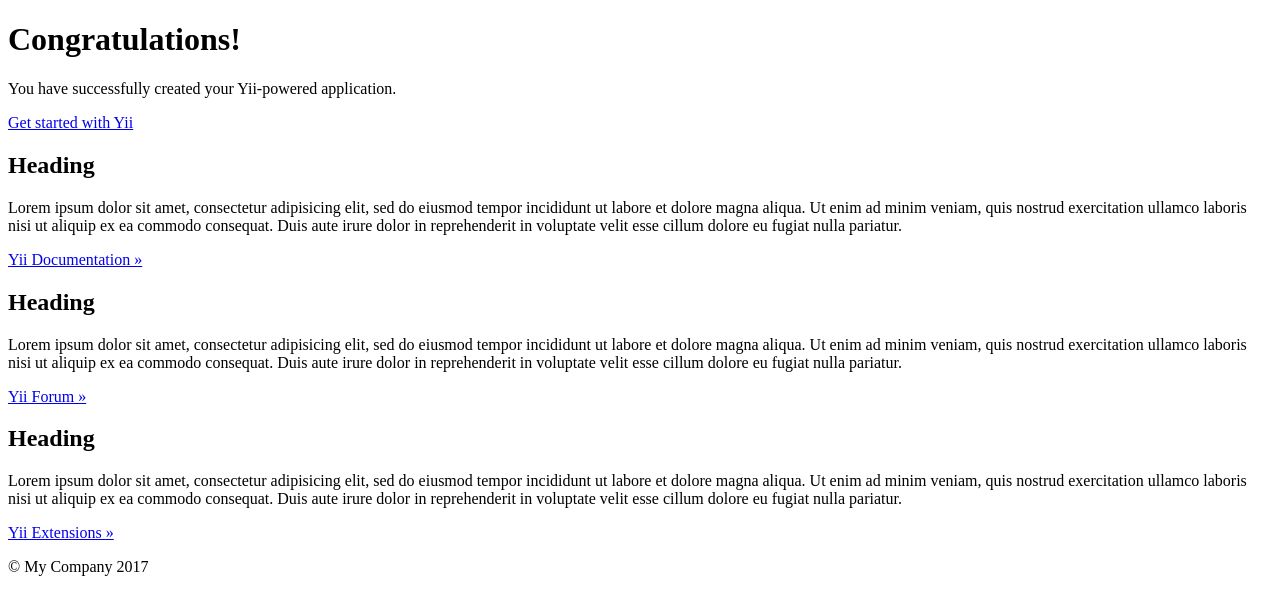
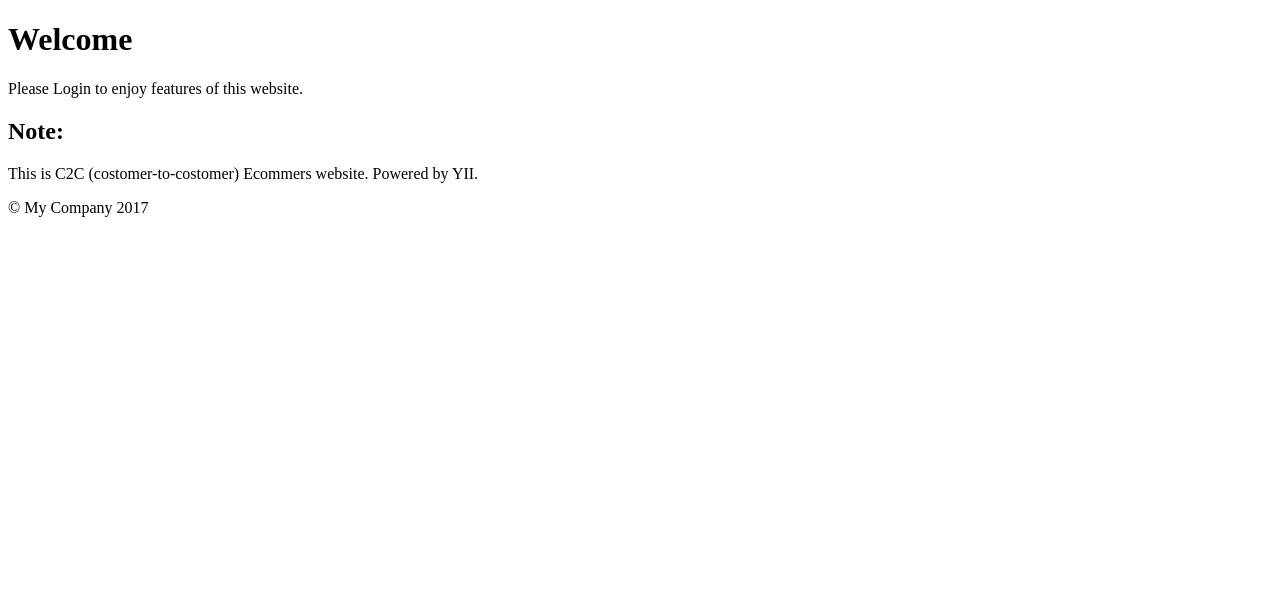
Before and after one commit to faizanahmed963/YiiEcommerse, a Yii app: template frontend/views/site/index.php in a window 1280 px wide. Shown: the top 615 px of the page. Run offline with PHP 8.4 and a stand-in for Yii, Linux system fonts and the light colour scheme; the template is opened without the code that fills it, so the values that code supplies are empty; some libraries are stand-ins or nearby versions.

Commit message:
Costomization.
Index and About content updated.

```diff
--- a/frontend/views/site/about.php
+++ b/frontend/views/site/about.php
@@ -10,7 +10,7 @@ $this->params['breadcrumbs'][] = $this->title;
 <div class="site-about">
     <h1><?= Html::encode($this->title) ?></h1>
 
-    <p>This is the About page. You may modify the following file to customize its content:</p>
+    <p>This is C2C (costomer-to-costomer) Ecommers website. Powered by YII.</p>
 
-    <code><?= __FILE__ ?></code>
+    <!-- <code><?//= __FILE__ ?></code> -->
 </div>
--- a/frontend/views/site/index.php
+++ b/frontend/views/site/index.php
@@ -7,24 +7,25 @@ $this->title = 'My Yii Application';
 <div class="site-index">
 
     <div class="jumbotron">
-        <h1>Congratulations!</h1>
+        <h1>Welcome</h1>
 
-        <p class="lead">You have successfully created your Yii-powered application.</p>
+        <p class="lead">Please Login to enjoy features of this website.</p>
 
-        <p><a class="btn btn-lg btn-success" href="http://www.yiiframework.com">Get started with Yii</a></p>
+<!--        <p><a class="btn btn-lg btn-success" href="http://www.yiiframework.com">Get started with Yii</a></p> -->
     </div>
 
     <div class="body-content">
 
         <div class="row">
             <div class="col-lg-4">
-                <h2>Heading</h2>
+                <h2>Note:</h2>
 
-                <p>Lorem ipsum dolor sit amet, consectetur adipisicing elit, sed do eiusmod tempor incididunt ut labore et
-                    dolore magna aliqua. Ut enim ad minim veniam, quis nostrud exercitation ullamco laboris nisi ut aliquip
-                    ex ea commodo consequat. Duis aute irure dolor in reprehenderit in voluptate velit esse cillum dolore eu
-                    fugiat nulla pariatur.</p>
+                <p>This is C2C (costomer-to-costomer) Ecommers website.
+					Powered by YII.
+				</p>
 
+
+				<!--
                 <p><a class="btn btn-default" href="http://www.yiiframework.com/doc/">Yii Documentation &raquo;</a></p>
             </div>
             <div class="col-lg-4">
@@ -46,6 +47,9 @@ $this->title = 'My Yii Application';
                     fugiat nulla pariatur.</p>
 
                 <p><a class="btn btn-default" href="http://www.yiiframework.com/extensions/">Yii Extensions &raquo;</a></p>
+				-->
+
+
             </div>
         </div>
 
```
